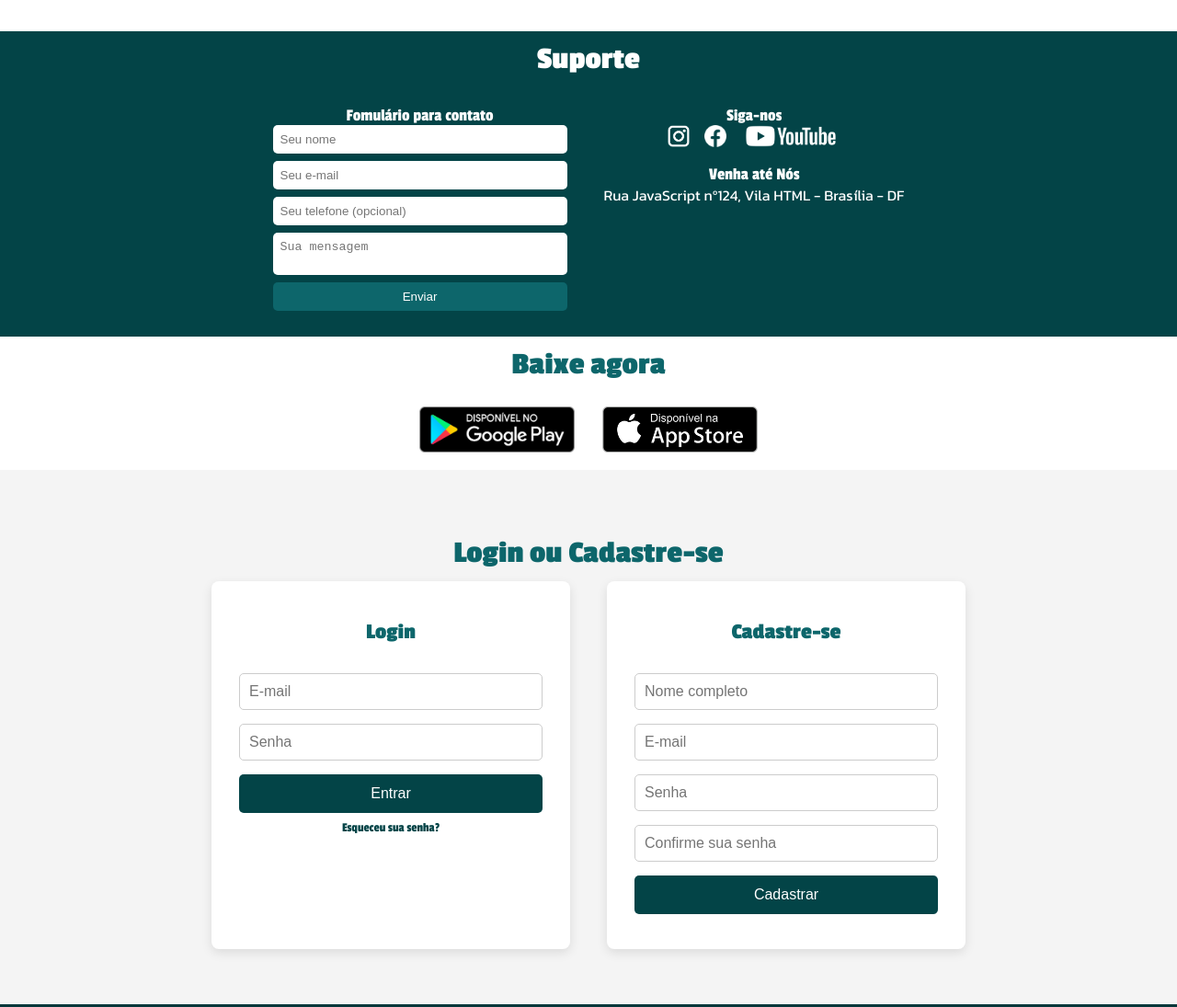
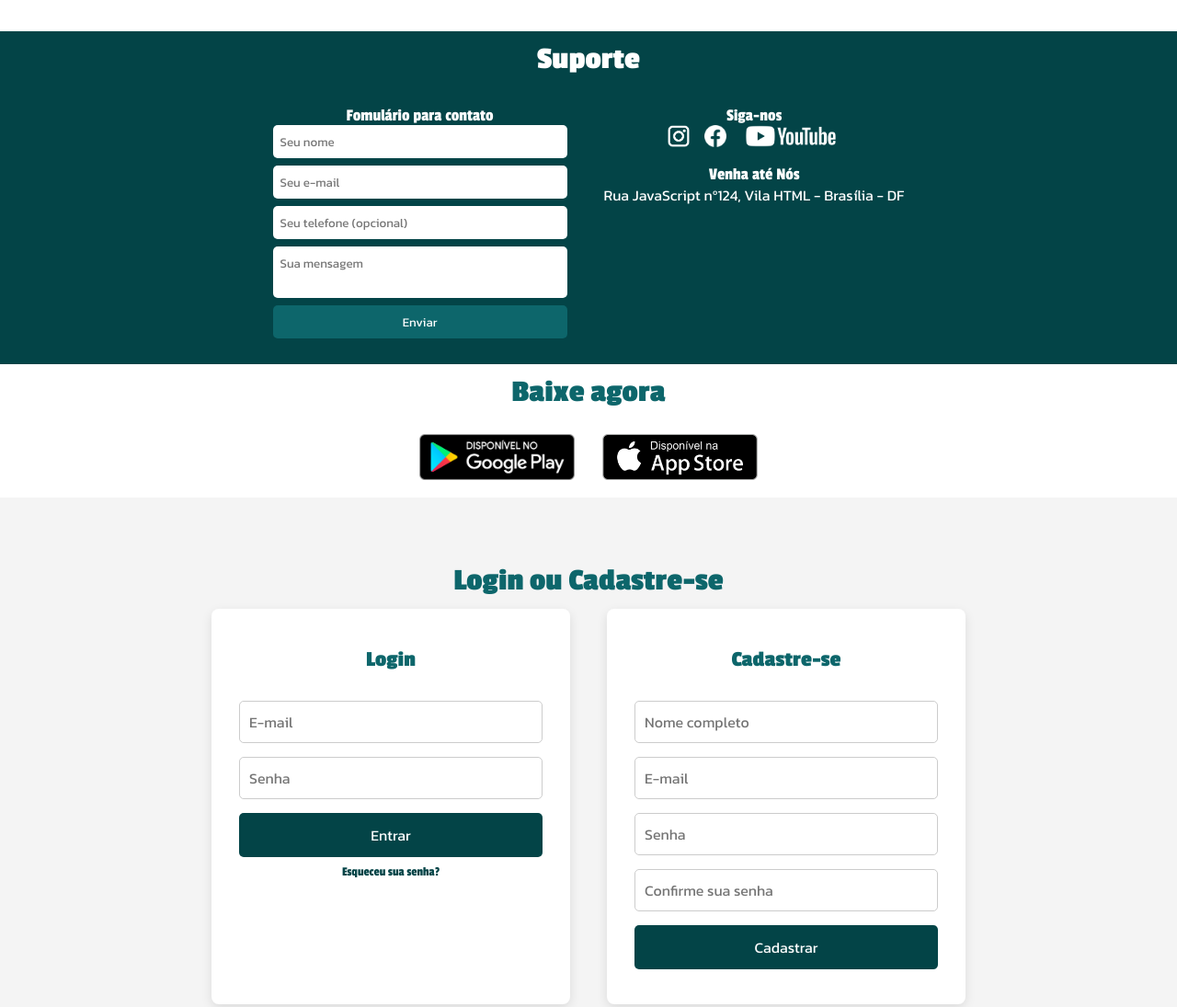
Before and after one commit to brenan-araujo/Projeto-1-EBAC-HuLum-Site, a plain HTML site: page index.html in a window 1280 px wide. Shown: the part 1160-2255 px from the top of the page at 92% size. Drawn offline with Linux system fonts and the light colour scheme.

Commit message:
alteração no text-area

```diff
--- a/main.css
+++ b/main.css
@@ -371,10 +371,16 @@ form button{
     padding: 8px;
     border-radius: 5px;
     border: none;
+    font-family: "Kanit", serif;
+    font-weight: 400;
+    font-style: normal;
 }
 
 form textarea{
     resize: none;
+    font-family: "Kanit", serif;
+    font-weight: 400;
+    font-style: normal;
 }
 
 form button{
```
